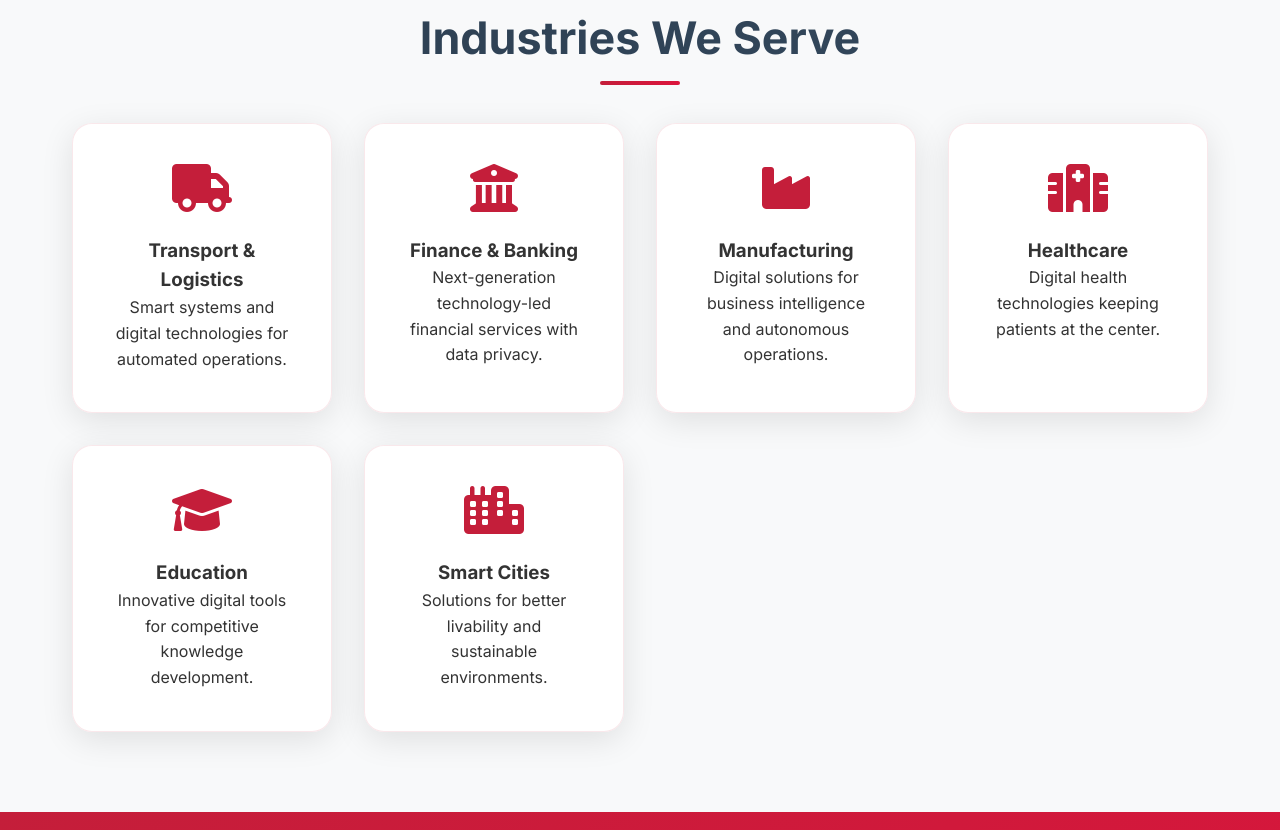
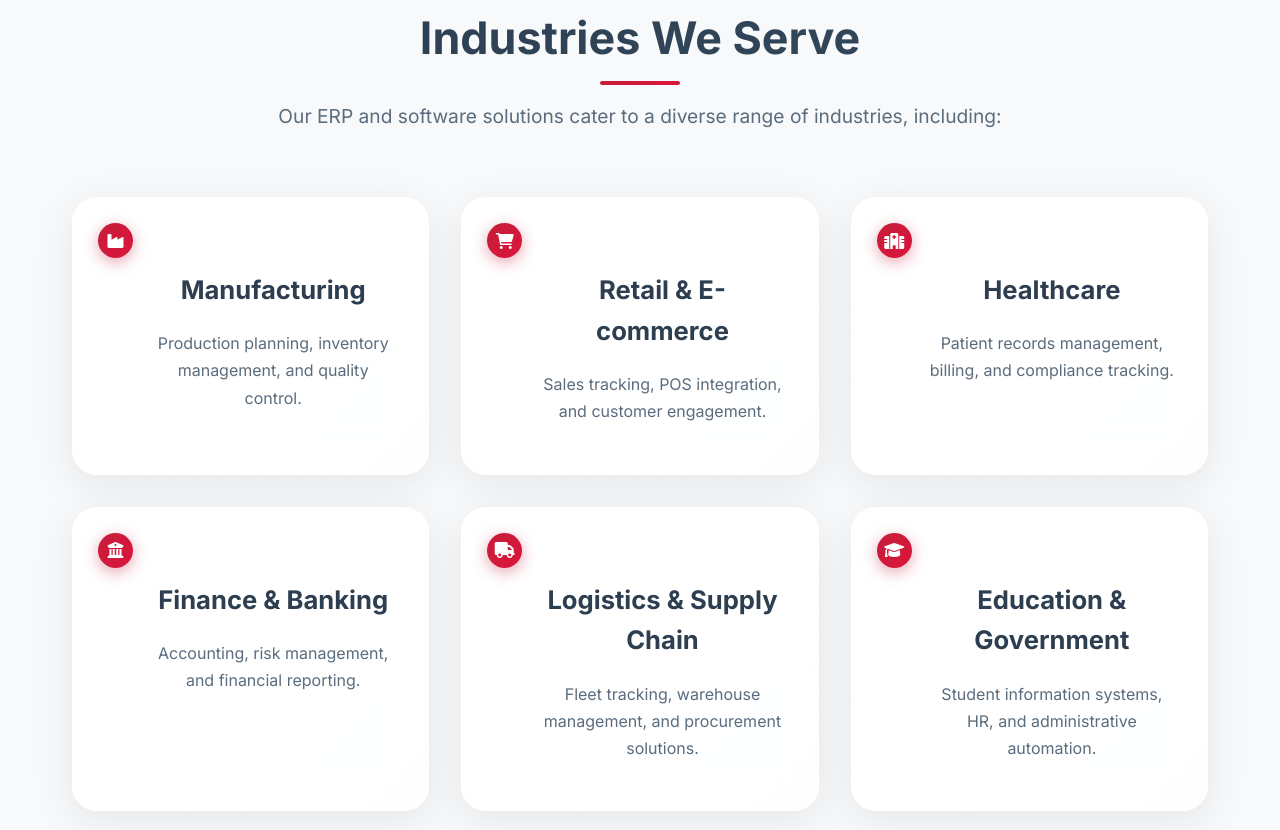
Before and after one commit to hasanalshiekh/skylineweb, a plain HTML site: page index.html in a window 1280 px wide. Shown: the part 2730-3560 px from the top of the page. Drawn offline with Linux system fonts and the light colour scheme.

Commit message:
Update Industries section: Match design from reference image with new content, icons, and modern glassmorphism card design matching Why Choose Us section

```diff
--- a/index.html
+++ b/index.html
@@ -937,61 +937,135 @@
 
                  .industries-grid {
              display: grid;
-            grid-template-columns: repeat(auto-fit, minmax(250px, 1fr));
+             grid-template-columns: repeat(auto-fit, minmax(300px, 1fr));
              gap: 2rem;
              margin-top: 3rem;
          }
 
          .industry-card {
-             background: rgba(255, 255, 255, 0.95);
-             backdrop-filter: blur(10px);
-             border: 1px solid rgba(196, 30, 58, 0.1);
-             padding: 2.5rem;
-             border-radius: 20px;
+             background: linear-gradient(135deg, rgba(255, 255, 255, 0.95) 0%, rgba(255, 255, 255, 0.85) 100%);
+             backdrop-filter: blur(20px);
+             border: 1px solid rgba(255, 255, 255, 0.3);
+             padding: 3rem 2rem;
+             border-radius: 25px;
+             box-shadow:
+                 0 10px 40px rgba(0, 0, 0, 0.08),
+                 0 0 0 1px rgba(255, 255, 255, 0.1),
+                 inset 0 1px 0 rgba(255, 255, 255, 0.6);
+             transition: all 0.5s cubic-bezier(0.25, 0.46, 0.45, 0.94);
              text-align: center;
-             transition: all 0.4s cubic-bezier(0.175, 0.885, 0.32, 1.275);
-             box-shadow:
-                 0 8px 32px rgba(0, 0, 0, 0.1),
-                 inset 0 1px 0 rgba(255, 255, 255, 0.5);
              position: relative;
              overflow: hidden;
+             cursor: pointer;
          }
 
          .industry-card::before {
+             content: '';
+             position: absolute;
+             top: 0;
+             left: -100%;
+             width: 100%;
+             height: 100%;
+             background: linear-gradient(90deg,
+                 transparent,
+                 rgba(196, 30, 58, 0.1),
+                 transparent);
+             transition: left 0.6s ease;
+             z-index: 1;
+         }
+
+         .industry-card::after {
              content: '';
              position: absolute;
              top: 0;
              left: 0;
              right: 0;
              bottom: 0;
-             background: linear-gradient(45deg, rgba(196, 30, 58, 0.05), transparent);
-             transform: translateX(-100%);
-             transition: transform 0.3s ease;
+             background: linear-gradient(135deg,
+                 rgba(196, 30, 58, 0.05) 0%,
+                 transparent 50%,
+                 rgba(196, 30, 58, 0.05) 100%);
+             opacity: 0;
+             transition: opacity 0.4s ease;
+             border-radius: 25px;
          }
 
          .industry-card:hover {
-             transform: translateY(-8px) scale(1.02);
+             transform: translateY(-15px) scale(1.02);
              box-shadow:
-                 0 15px 35px rgba(0, 0, 0, 0.15),
-                 0 0 15px rgba(196, 30, 58, 0.1);
+                 0 25px 60px rgba(0, 0, 0, 0.15),
+                 0 0 30px rgba(196, 30, 58, 0.2),
+                 0 0 0 1px rgba(196, 30, 58, 0.1);
              border-color: rgba(196, 30, 58, 0.2);
+             background: linear-gradient(135deg, rgba(255, 255, 255, 1) 0%, rgba(255, 255, 255, 0.95) 100%);
          }
 
          .industry-card:hover::before {
-            transform: translateX(0);
-        }
-
-                 .industry-card:hover .industry-icon {
-             transform: scale(1.15) rotateZ(5deg);
-             color: #DC143C;
-         }
-
-                 .industry-icon {
-             font-size: 3rem;
-             color: #C41E3A;
-             margin-bottom: 1.5rem;
-             transition: all 0.3s cubic-bezier(0.175, 0.885, 0.32, 1.275);
-             display: inline-block;
+             left: 100%;
+         }
+
+         .industry-card:hover::after {
+             opacity: 1;
+         }
+
+         .industry-card:hover .feature-icon {
+             transform: scale(1.15) rotate(5deg);
+             box-shadow:
+                 0 8px 25px rgba(196, 30, 58, 0.5),
+                 0 0 0 1px rgba(255, 255, 255, 0.3);
+         }
+
+         .industry-card:hover .feature-icon::before {
+             opacity: 1;
+             animation: pulse 2s ease-in-out infinite;
+         }
+
+         .industry-card:hover h3 {
+             color: #1a252f;
+             transform: translateX(5px);
+         }
+
+         .industry-card:hover h3::after {
+             width: 60px;
+         }
+
+         .industry-card:hover p {
+             color: #34495e;
+             transform: translateX(3px);
+         }
+
+         .industry-card h3 {
+             font-size: 1.6rem;
+             font-weight: 700;
+             margin-bottom: 1.2rem;
+             color: #2c3e50;
+             margin-top: 1.5rem;
+             padding-left: 45px;
+             position: relative;
+             z-index: 2;
+             transition: all 0.4s ease;
+         }
+
+         .industry-card h3::after {
+             content: '';
+             position: absolute;
+             bottom: -5px;
+             left: 45px;
+             width: 0;
+             height: 3px;
+             background: linear-gradient(90deg, #C41E3A, #DC143C);
+             border-radius: 2px;
+             transition: width 0.4s ease;
+         }
+
+         .industry-card p {
+             color: #5a6c7d;
+             line-height: 1.7;
+             padding-left: 45px;
+             font-size: 1rem;
+             position: relative;
+             z-index: 2;
+             transition: all 0.4s ease;
          }
 
                  /* Contact Section */
@@ -1318,36 +1392,49 @@
      <section id="industries" class="industries">
          <div class="container">
              <h2 class="section-title">Industries We Serve</h2>
+             <p class="section-description">Our ERP and software solutions cater to a diverse range of industries, including:</p>
              <div class="industries-grid">
                  <div class="industry-card">
-                    <i class="fas fa-truck industry-icon"></i>
-                    <h3>Transport & Logistics</h3>
-                    <p>Smart systems and digital technologies for automated operations.</p>
+                     <div class="feature-icon">
+                         <i class="fas fa-industry"></i>
+                     </div>
+                     <h3>Manufacturing</h3>
+                     <p>Production planning, inventory management, and quality control.</p>
                  </div>
                  <div class="industry-card">
-                    <i class="fas fa-university industry-icon"></i>
+                     <div class="feature-icon">
+                         <i class="fas fa-shopping-cart"></i>
+                     </div>
+                     <h3>Retail & E-commerce</h3>
+                     <p>Sales tracking, POS integration, and customer engagement.</p>
+                 </div>
+                 <div class="industry-card">
+                     <div class="feature-icon">
+                         <i class="fas fa-hospital"></i>
+                     </div>
+                     <h3>Healthcare</h3>
+                     <p>Patient records management, billing, and compliance tracking.</p>
+                 </div>
+                 <div class="industry-card">
+                     <div class="feature-icon">
+                         <i class="fas fa-university"></i>
+                     </div>
                      <h3>Finance & Banking</h3>
-                    <p>Next-generation technology-led financial services with data privacy.</p>
+                     <p>Accounting, risk management, and financial reporting.</p>
                  </div>
                  <div class="industry-card">
-                    <i class="fas fa-industry industry-icon"></i>
-                    <h3>Manufacturing</h3>
-                    <p>Digital solutions for business intelligence and autonomous operations.</p>
+                     <div class="feature-icon">
+                         <i class="fas fa-truck"></i>
+                     </div>
+                     <h3>Logistics & Supply Chain</h3>
+                     <p>Fleet tracking, warehouse management, and procurement solutions.</p>
                  </div>
                  <div class="industry-card">
-                    <i class="fas fa-hospital industry-icon"></i>
-                    <h3>Healthcare</h3>
-                    <p>Digital health technologies keeping patients at the center.</p>
-                </div>
-                <div class="industry-card">
-                    <i class="fas fa-graduation-cap industry-icon"></i>
-                    <h3>Education</h3>
-                    <p>Innovative digital tools for competitive knowledge development.</p>
-                </div>
-                <div class="industry-card">
-                    <i class="fas fa-city industry-icon"></i>
-                    <h3>Smart Cities</h3>
-                    <p>Solutions for better livability and sustainable environments.</p>
+                     <div class="feature-icon">
+                         <i class="fas fa-graduation-cap"></i>
+                     </div>
+                     <h3>Education & Government</h3>
+                     <p>Student information systems, HR, and administrative automation.</p>
                  </div>
              </div>
          </div>
```
Lines whose indentation alone changed are shown as unchanged.
